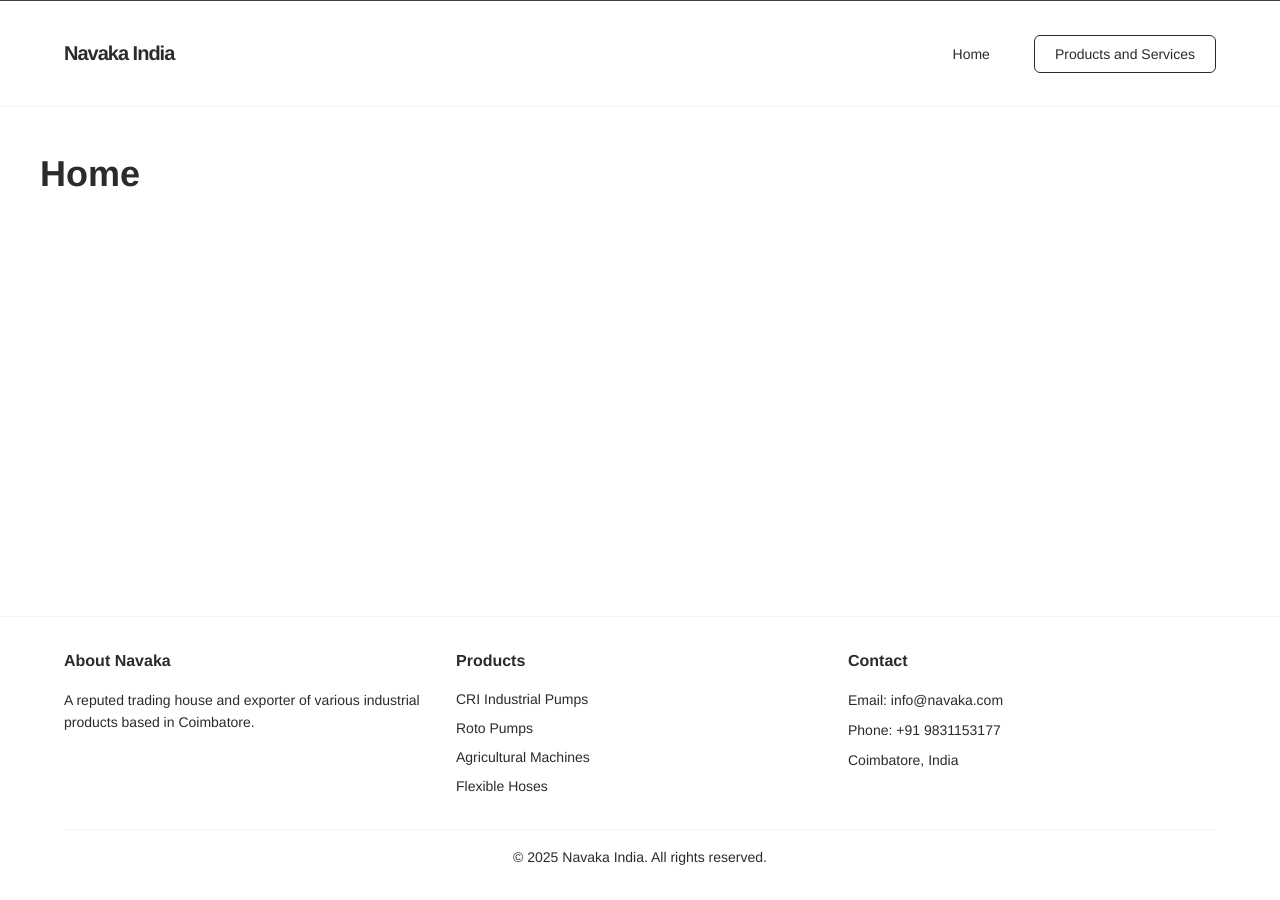
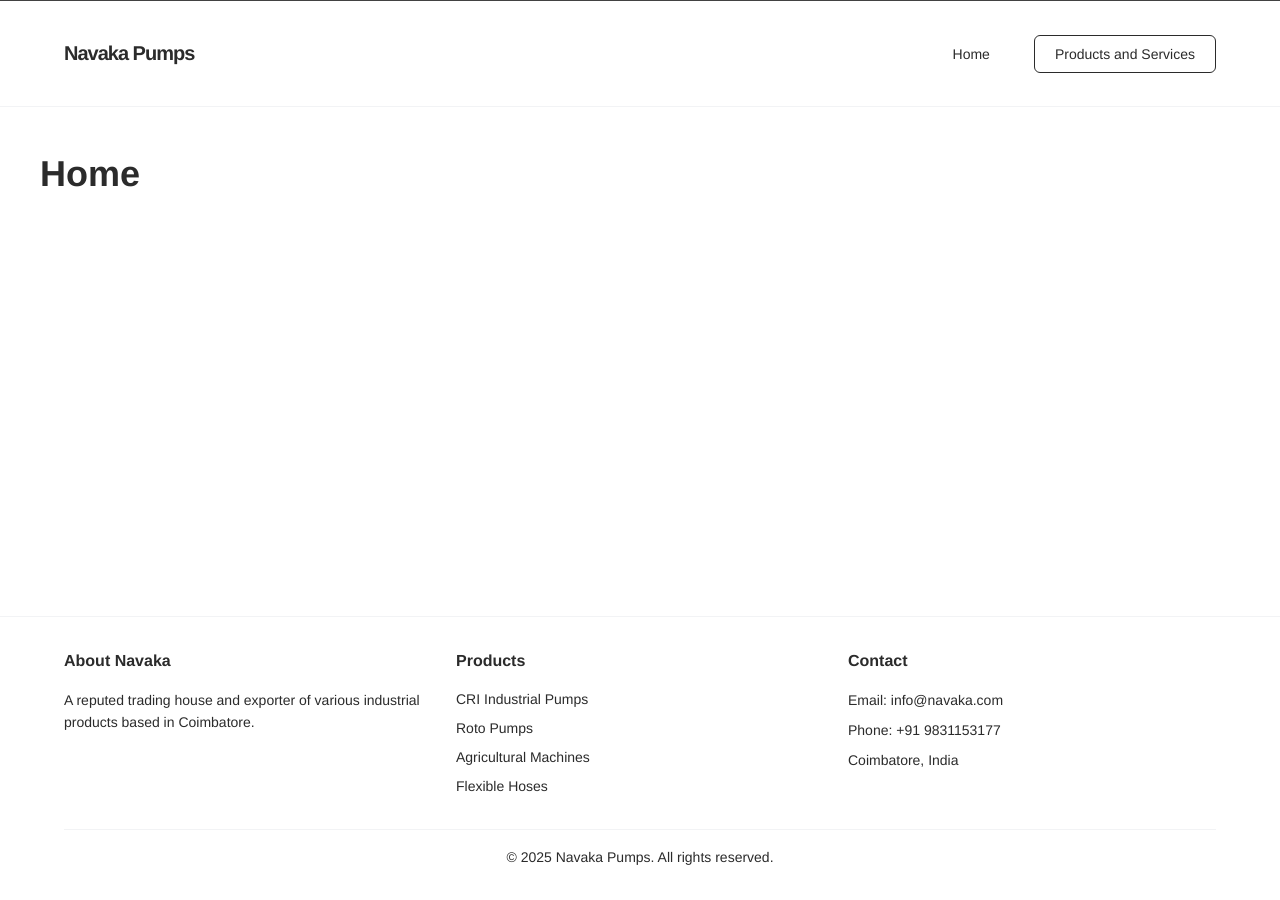
Before and after one commit to manassaloi/navakapumps, a Jekyll site: the page built from home.md, in a window 1280 px wide. Built offline with Jekyll 4.4.1, drawn with Linux system fonts in a browser that asks for light colours.

Commit message:
navaka site

```diff
--- a/CNAME
+++ b/CNAME
@@ -1 +1 @@
-manassaloi.com
+navakapumps.com
--- a/_config.yml
+++ b/_config.yml
@@ -13,9 +13,9 @@
 # you will see them accessed via {{ site.title }}, {{ site.email }}, and so on.
 # You can create any custom variable you would like, and they will be accessible
 # in the templates via {{ site.myvariable }}.
-title: Navaka India
+title: Navaka Pumps
 # email: your-email@example.com
-description: Navaka India, based in Coimbatore, is a reputed trading house and exporter of various industrial products. We provide pumping solutions to both domestic and international clients. We strive to render industrial products that are known for their reliability, quality, efficiency and standards. Our range mainly includes industrial pumps, flexible hose, strainers, filters, etc.
+description: Navaka, based in Coimbatore, India, is a reputed trading house and exporter of various industrial products. We provide pumping solutions to both domestic and international clients. We strive to render industrial products that are known for their reliability, quality, efficiency and standards. Our range mainly includes industrial pumps, flexible hose, strainers, filters, etc.
 baseurl: "" # the subpath of your site, e.g. /blog
 url: "" # the base hostname & protocol for your site, e.g. http://example.com
 
@@ -23,7 +23,7 @@
   - scope:
       path: ""
     values:
-      image: https://navakaindia.com/assets/img/navaka.png
+      image: https://navakapumps.com/assets/img/navaka.png
 
 
 # Build settings
```
